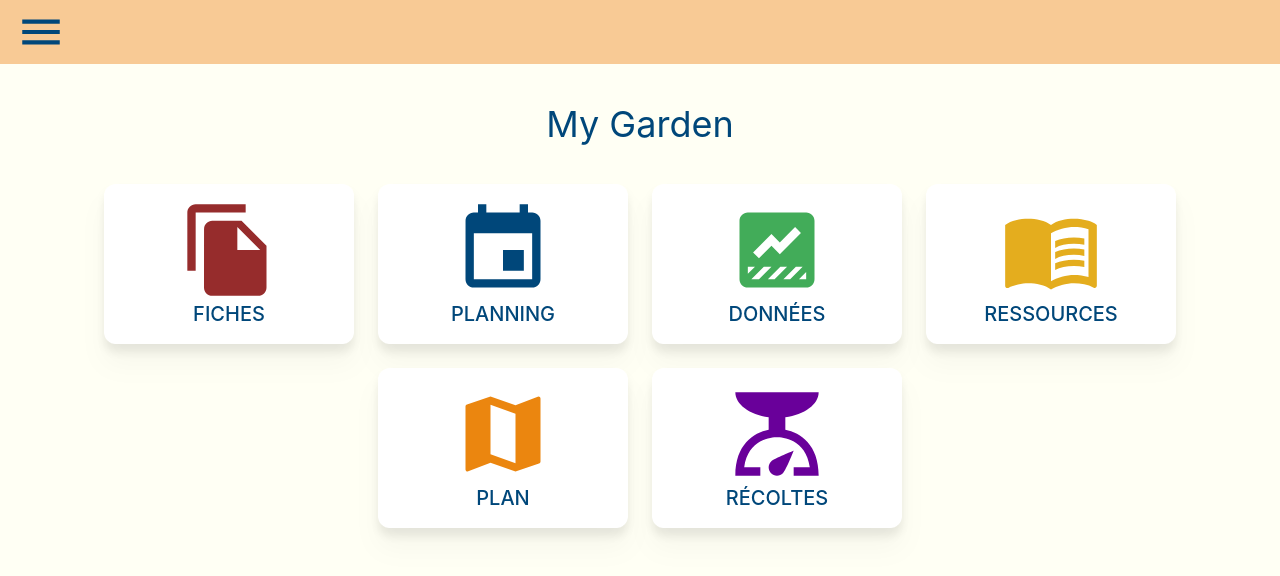
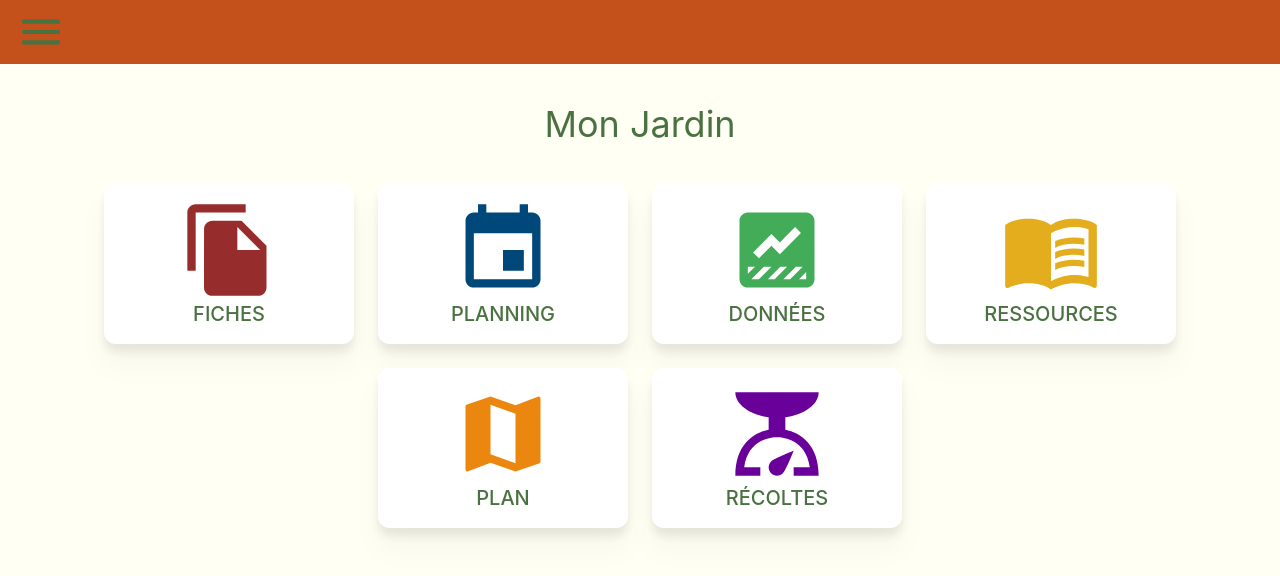
Before and after one commit to Yannis-Barba/mygarden, a Next.js app: page / in a window 1280 px wide. Shown: the top 576 px of the page. Built offline with nearby package versions, Linux system fonts and the light colour scheme.

Commit message:
changed the primary and secondary colors

```diff
--- a/components/NavBar.jsx
+++ b/components/NavBar.jsx
@@ -9,7 +9,7 @@ function NavBar() {
     return (
         <>
         <div id="navBar" className="bg-primary h-16 flex items-center pl-4">
-                <MenuIcon sx={{color: "#00477A", fontSize: 50}} onClick={() => setShowMenu(!showMenu)} className='cursor-pointer'/>
+                <MenuIcon sx={{color: "#4A7140", fontSize: 50}} onClick={() => setShowMenu(!showMenu)} className='cursor-pointer'/>
 
         </div>
         {showMenu ?
--- a/pages/index.js
+++ b/pages/index.js
@@ -15,7 +15,7 @@ export default function Home() {
   return (
     <Layout pageTitle={"My Garden"}>
       <h1 className="w-full text-center mt-10 text-4xl text-secondary font-semi-bold">
-        My Garden
+        Mon Jardin
       </h1>
       <div className=" w-full flex flex-wrap gap-6 mt-10 justify-center items-center">
         <MainSection
--- a/tailwind.config.js
+++ b/tailwind.config.js
@@ -6,8 +6,8 @@ module.exports = {
   theme: {
     extend: {
       colors: {
-        primary: "#F8CA95",
-        secondary: "#00477A",
+        primary: "#C4501B",
+        secondary: "#4A7140",
         third: "#FFFFF4",
         fourth: "#2B2B2B",
         five: "#A4A4A4",
```
